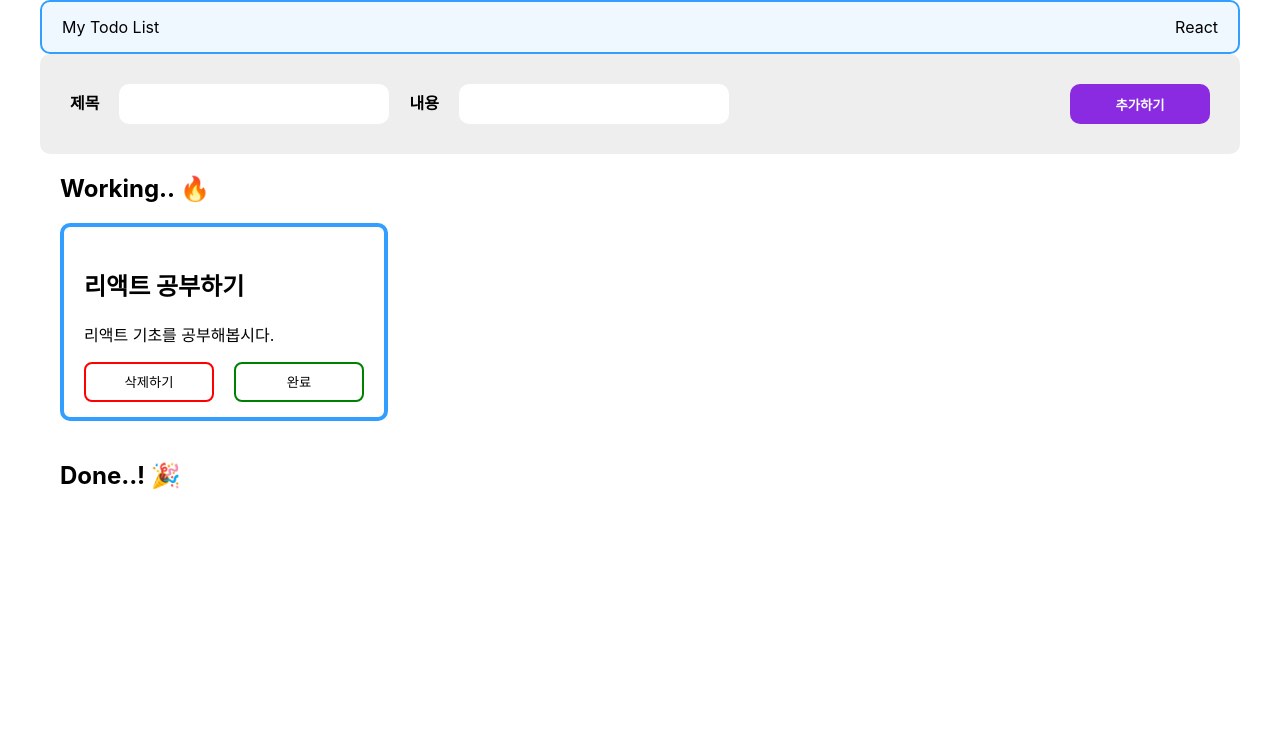
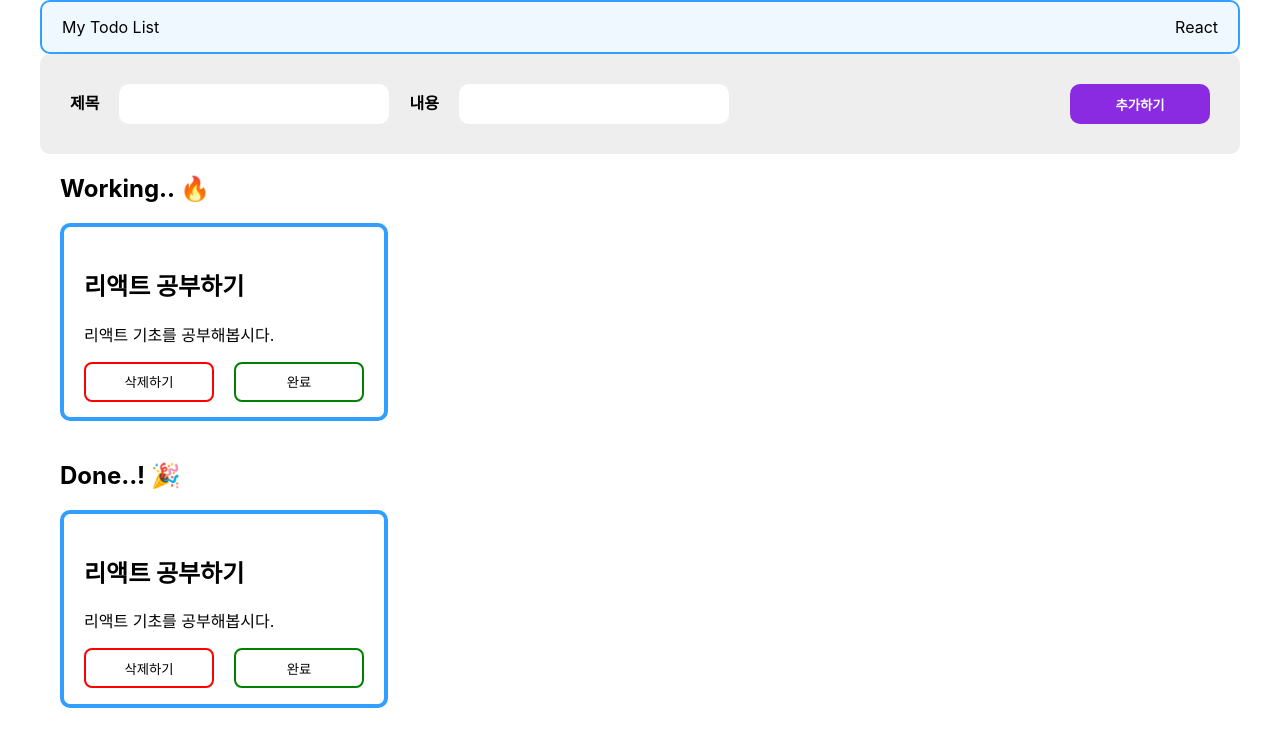
Before and after one commit to raaang/Todo_list, a React (Create React App) app: page / in a window 1280 px wide. Shown: the top 746 px of the page. Built offline with nearby package versions, Linux system fonts and the light colour scheme.

Commit message:
HTML 태그, CSS 수정

```diff
--- a/src/components/layout/Layout.jsx
+++ b/src/components/layout/Layout.jsx
@@ -6,16 +6,11 @@ function Layout(props) {
 	console.log('layout', props.todo);
 
 	return (
-		<div className="layout">
-			<div className="working-list">
+		<div className="list-layout">
 				<h2>Working.. 🔥</h2>
 				<List todo={props.todo}/>
-			</div>
-
-			<div className="done-list">
 				<h2>Done..! 🎉</h2>
-				<List />
-			</div>
+				<List todo={props.todo}/>
 		</div>
 	);
 }
--- a/src/components/layout/style.css
+++ b/src/components/layout/style.css
@@ -1,10 +1,3 @@
-.layout {
+.list-layout {
 	margin: auto 20px;
 }
-
-.layout > div {
-	width: 100%;
-
-	display: flex;
-	flex-direction: column;
-}
--- a/src/components/list/List.jsx
+++ b/src/components/list/List.jsx
@@ -8,7 +8,7 @@ function List(props) {
 	const todo_list = props.todo;
 
 	return (
-		<div className="item-list">
+		<div className="list-wrap">
 			{todo_list && todo_list.map((item, index) => {
 				console.log('map', index, item);
 				return (
--- a/src/components/list/style.css
+++ b/src/components/list/style.css
@@ -0,0 +1,6 @@
+.list-wrap {
+	width: 100%;
+
+	display: flex;
+	flex-wrap: wrap;
+}
--- a/src/components/pages/TodoList.jsx
+++ b/src/components/pages/TodoList.jsx
@@ -16,11 +16,11 @@ function TodoList(props) {
 	console.log(count);
 
 	return (
-		< div>
-			< Header />
-			< Form todo={ todo } setTodo={ setTodo } count={ count } setCount={ setCount } />
-			< Layout todo={ todo } />
-		</div>
+		<>
+			<Header />
+			<Form todo={todo} setTodo={setTodo} count={count} setCount={setCount} />
+			<Layout todo={todo} />
+		</>
 	);
 }
 
--- a/src/components/todo/Todo.jsx
+++ b/src/components/todo/Todo.jsx
@@ -12,12 +12,12 @@ function Todo(props) {
 	// }
 
 	return (
-		<div className="item">
-			<div className="item-info">
+		<div className="todo">
+			<div className="todo-info">
 				<h2>{props.todo.title}</h2>
 				<p>{props.todo.body}</p>
 			</div>
-			<div className="item-btn">
+			<div className="todo-btn">
 				<button className="remove-btn">삭제하기</button>
 				<button className="done-btn">{props.isDone ? "취소" : "완료"}</button>
 			</div>
--- a/src/components/todo/style.css
+++ b/src/components/todo/style.css
@@ -1,4 +1,4 @@
-.item {
+.todo {
 	width: 280px;
 	height: 150px;
 	padding: 20px;
@@ -13,19 +13,19 @@
 	border-radius: 10px;
 }
 
-.item-info {
+.todo-info {
 	text-align: left;
 	/* background-color: aliceblue; */
 }
 
-.item-btn {
+.todo-btn {
 	/* background-color: aliceblue; */
 
 	display: flex;
 	justify-content: space-between;
 }
 
-.item-btn > button {
+.todo-btn > button {
 	width: 130px;
 	height: 40px;
 
```
